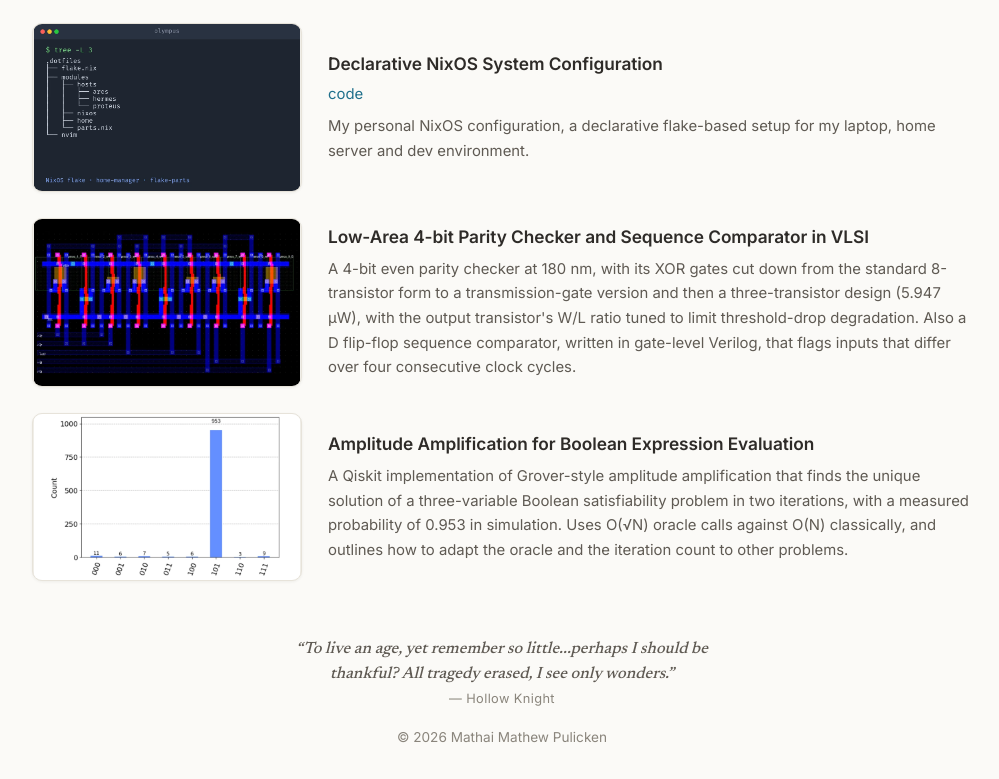
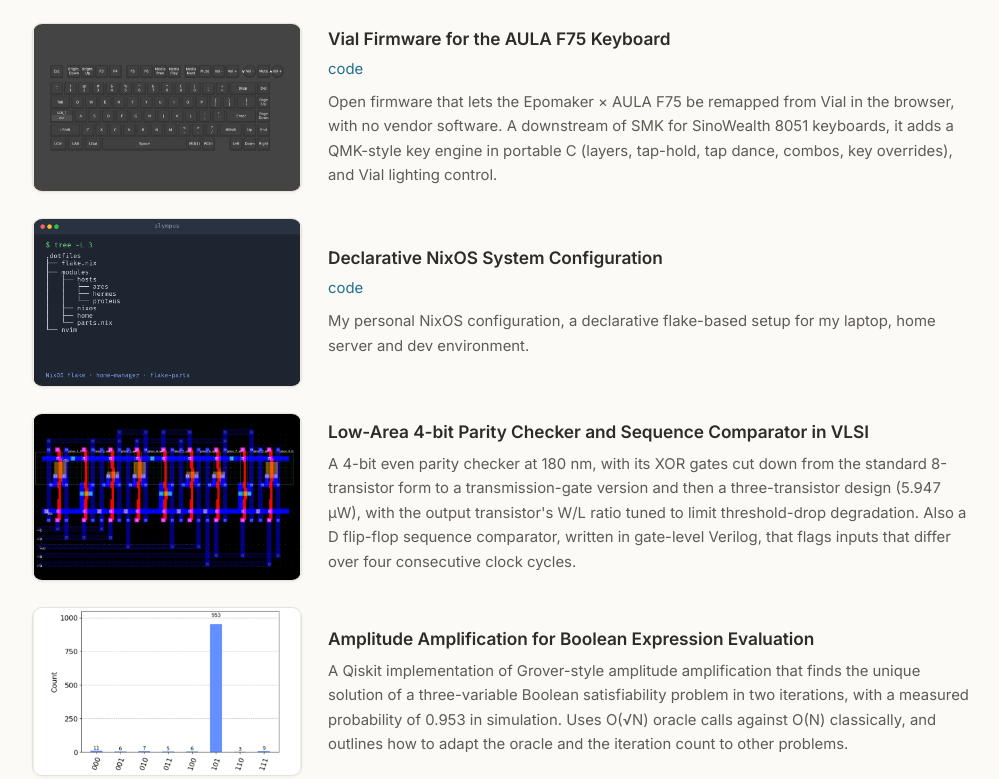
Before and after one commit to mathaimp/mathaimp.github.io, a plain HTML site: page projects.html in a window 1280 px wide. Shown: the part 1180-1959 px from the top of the page, without its empty margins (138-1137 px from the left). Drawn offline with Linux system fonts and the light colour scheme.

Commit message:
Added project

```diff
--- a/projects.html
+++ b/projects.html
@@ -13,7 +13,7 @@
   <link rel="icon" href="favicon.ico" sizes="48x48 32x32 16x16">
   <link rel="apple-touch-icon" href="apple-touch-icon.png">
   <script>try{if(localStorage.getItem("theme")==="dark")document.documentElement.setAttribute("data-theme","dark")}catch(e){}</script>
-  <link rel="stylesheet" href="style.css?v=27">
+  <link rel="stylesheet" href="style.css?v=28">
 </head>
 <body>
 
@@ -72,6 +72,15 @@
       </li>
 
       <li class="entry has-thumb">
+        <a class="thumb" href="https://github.com/mathaimp/aula-f75-vial"><img src="assets/img/aula.webp" alt="The AULA F75 keymap open in Vial, showing the remappable keys and layer tabs" loading="lazy"></a>
+        <div class="body">
+        <div class="title">Vial Firmware for the AULA F75 Keyboard</div>
+        <div class="pills"><a href="https://github.com/mathaimp/aula-f75-vial">code</a></div>
+        <p class="summary">Open firmware that lets the Epomaker × AULA F75 be remapped from Vial in the browser, with no vendor software. A downstream of SMK for SinoWealth 8051 keyboards, it adds a QMK-style key engine in portable C (layers, tap-hold, tap dance, combos, key overrides), and Vial lighting control.</p>
+      </div>
+      </li>
+
+      <li class="entry has-thumb">
         <a class="thumb" href="https://github.com/mathaimp/.dotfiles"><img src="assets/img/dotfiles.webp" alt="Directory tree of the .dotfiles NixOS flake" loading="lazy"></a>
         <div class="body">
         <div class="title">Declarative NixOS System Configuration</div>
--- a/style.css
+++ b/style.css
@@ -65,7 +65,7 @@ h2 {
 .abstract p { margin: 10px 0 0; font-size: .9rem; color: var(--muted-2); text-align: justify; hyphens: auto; }
 
 
-footer { margin-top: 56px; color: var(--muted); font-size: .85rem; text-align: center; }
+footer { margin-top: 96px; color: var(--muted); font-size: .85rem; text-align: center; }
 
 @media (max-width: 640px) {
   .profile { flex-direction: column; align-items: center; gap: 24px; }
```
Also changed, not shown: 404.html (+1 -1 lines), index.html (+1 -1 lines), publications.html (+1 -1 lines), assets/img/aula.webp (added).
